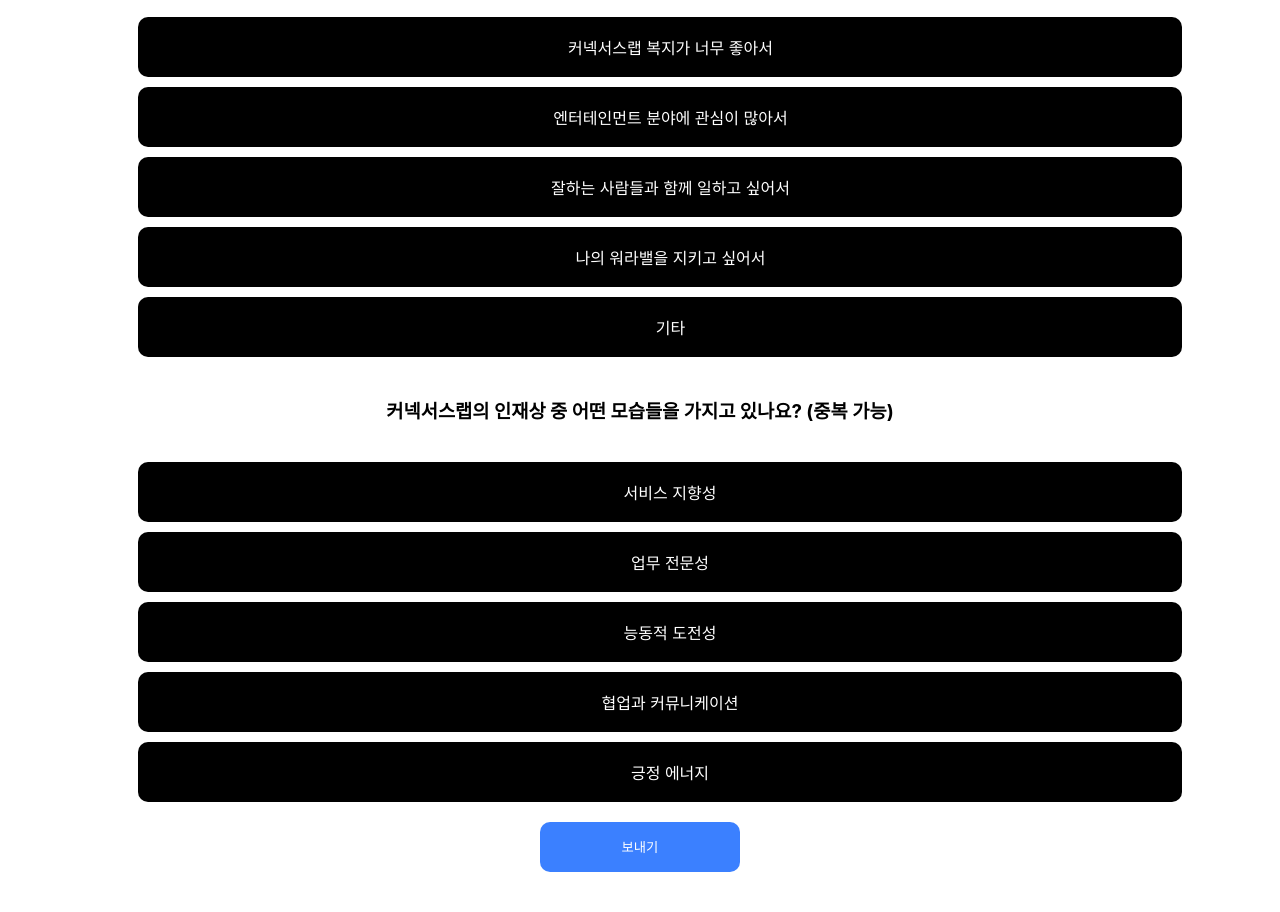
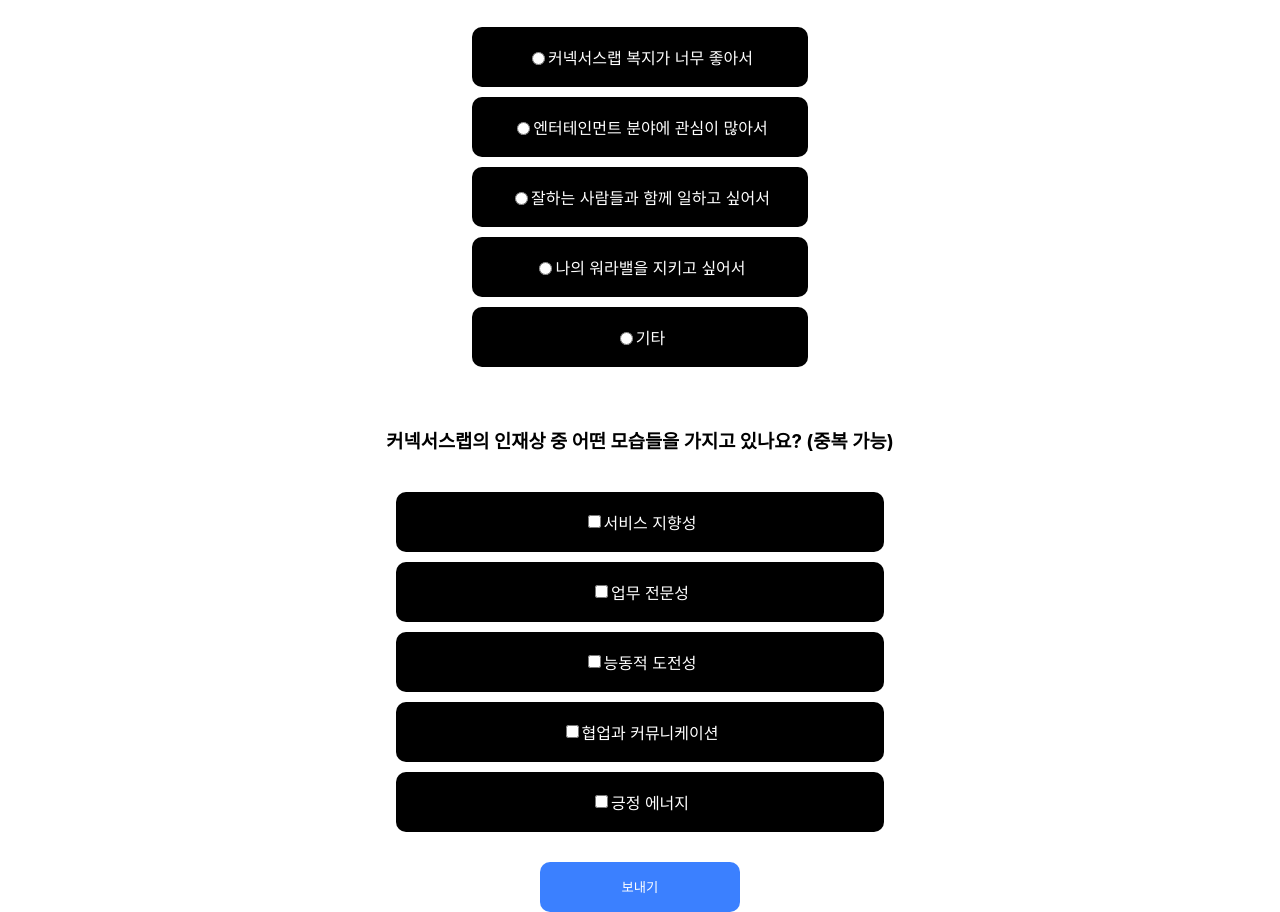
Before and after one commit to HANGYESUK/ConexusLab, a React (Create React App) app: page / in a window 1280 px wide. Shown: the part 460-1372 px from the top of the page. Before the commit the page ends 1332 px from the top, so only its background shows below. Built offline with nearby package versions, Linux system fonts and the light colour scheme.

Commit message:
feat: 로컬스토리지의 데이터 통계자료에 반영, 보내기 버튼 누르면 redux에 설문완료 데이터 반영

```diff
--- a/package.json
+++ b/package.json
@@ -6,6 +6,7 @@
     "@testing-library/jest-dom": "^5.16.2",
     "@testing-library/react": "^12.1.4",
     "@testing-library/user-event": "^13.5.0",
+    "axios": "^0.26.1",
     "react": "^17.0.2",
     "react-dom": "^17.0.2",
     "react-redux": "^7.2.6",
--- a/src/App.css
+++ b/src/App.css
@@ -1,38 +1,3 @@
 .App {
   text-align: center;
 }
-
-.App-logo {
-  height: 40vmin;
-  pointer-events: none;
-}
-
-@media (prefers-reduced-motion: no-preference) {
-  .App-logo {
-    animation: App-logo-spin infinite 20s linear;
-  }
-}
-
-.App-header {
-  background-color: #282c34;
-  min-height: 100vh;
-  display: flex;
-  flex-direction: column;
-  align-items: center;
-  justify-content: center;
-  font-size: calc(10px + 2vmin);
-  color: white;
-}
-
-.App-link {
-  color: #61dafb;
-}
-
-@keyframes App-logo-spin {
-  from {
-    transform: rotate(0deg);
-  }
-  to {
-    transform: rotate(360deg);
-  }
-}
--- a/src/App.js
+++ b/src/App.js
@@ -9,7 +9,7 @@
   return (
     <div className="App">
       <Routes>
-        <Route path='/' element={<Event/>}/>
+        <Route path='/' element={<Event />}/>
         <Route path='/chart' element={<ResponseChart/>}/>
         <Route path='/success' element={<Success/>}/>
       </Routes>
--- a/src/Component/Qustion.css
+++ b/src/Component/Qustion.css
@@ -1,5 +1,4 @@
 .checkContainer {
-    width: 100%;
     height: 40px;
     background-color: black;
     color: white;
@@ -11,7 +10,6 @@
 }
 
 .radioContainer {
-    width: 100%;
     height: 40px;
     background-color: black;
     color: white;
@@ -23,6 +21,6 @@
 }
 
 .questionContainer {
-    width: 80%;
+    width: 100%;
     padding: 10px;
 }
--- a/src/Component/Qustion.js
+++ b/src/Component/Qustion.js
@@ -26,14 +26,11 @@
 
     let state = useSelector((state) => state.radioReducer);
 
-    console.log(state)
-
     let dispatch = useDispatch();
 
     //라디오버튼 체크 여부 확인
     function checked() {
         let check = document.querySelectorAll('input[name="radio"]')
-        console.log(check[0])
         for(let i=0; i<check.length; i++) {
             if(check[i].checked == true) {
                 check[i].parentElement.classList.add('checked')
@@ -52,10 +49,11 @@
                     return (
                         <label>
                             <div className='radioContainer low'>
-                                <input type="radio" key={i} value={item} name="radio" onChange={
+                                <input type="radio" name="radio" id={i} value={item} onChange={
                                     (e)=>{
-                                        dispatch({type : "라디오 추가", isradio : e.target.value})
+                                        console.log(e.target.id)
                                         checked()
+                                        dispatch({type : "라디오 추가", isradio : e.target.id})
                                     }
                                 }></input>
                                 {item}
@@ -71,6 +69,7 @@
 //체크박스 컴포넌트
 function Checkbox(props) {
 
+    //체크박스 체크배열 상태
     let state = useSelector((state) => state.checkReducer);
 
     let dispatch = useDispatch();
@@ -80,7 +79,8 @@
 
     const checkHandler = (e)=>{
         setIscheck(!ischeck);
-        checkItemHandler(e.value, e.checked)
+        console.log(e.name)
+        checkItemHandler(e.name, e.checked)
     }
 
     const checkItemHandler = (value, ischeck)=>{
@@ -96,16 +96,16 @@
         }
     }
 
-    console.log(checkedItems)
 
     return(
         props.qustion.items.map((item, i)=>{
             return (
                 <label>
                     <div className='checkContainer low'>
-                        <input type="checkbox" key={i} value={item} onChange={
+                        <input type="checkbox" name={i} value={item} onChange={
                             (e)=>{
-                                checkHandler(e.currentTarget)
+                                checkHandler(e.target)
+                                // 체크배열 상태를 redux 로 보냄
                                 dispatch({type : "체크추가", checkedItems : checkedItems})
                                 console.log("체크추가 : ", state)
                                 e.currentTarget.parentElement.classList.toggle('checked')
--- a/src/Event.css
+++ b/src/Event.css
@@ -12,8 +12,8 @@
 }
 
 .eventContainer {
-    width: 100%;
     justify-content: center;
+    margin: 10px;
 }
 
 .subBtn {
@@ -30,6 +30,6 @@
     border: 10px solid #3887ff;
 }
 
-input {
+/* input {
     visibility: hidden;
-}
+} */
--- a/src/Event.js
+++ b/src/Event.js
@@ -3,6 +3,7 @@
 import Survey from './survey';
 import './Event.css';
 import { useDispatch, useSelector } from 'react-redux';
+import axios from 'axios';
 
 function Event(props) {
 
@@ -12,11 +13,11 @@
     let dispatch = useDispatch();
 
     //설문 데이터
-    const surveyData = Survey
+    const surveyData = state.surveyReducer
 
 
   return (
-    <div className='surveyContainer'>
+    <div className='surveyContainer colum'>
         <div className='surveyTitle'>
             <h1>{surveyData.payload.title}</h1>
             <img src={surveyData.payload.header_img}/>
@@ -38,13 +39,33 @@
             })
         }
         <button type='submit' onClick={()=>{
+
+            const data = async ()=>{
+                const result = await axios.post("http://event.conexuslab.co.kr/survey/1/answers", {
+                    user_id: "",
+                    value: state
+                })
+                .then((result)=>{console.log(result)})
+                .catch((Error)=>{console.log(Error)})
+            }
+
+            data()
+
+            dispatch({
+                type: "설문완료",
+                payload : { user_id : "한규석",
+                            value: {"1": state.radioReducer,
+                                    "2": state.checkReducer} } })
+
+            window.localStorage.setItem("radio", state.radioReducer);
             let copy = [...state.checkReducer]
             console.log("보내기 버튼 : ", state)
-            window.localStorage.setItem("radio", state.radioReducer);
             for(let i=0; i<copy.length; i++) {
                 window.localStorage.setItem(`check${i}`,  copy[i]);
             }
+
             window.location.href = "/success"
+
         }} className="subBtn">보내기</button>
     </div>
   )
--- a/src/ResponseChart.js
+++ b/src/ResponseChart.js
@@ -5,11 +5,33 @@
 
 function ResponseChart(props) {
 
+    const localStorage = window.localStorage
+
+    // 로컬스토리지 라디오 값
+    const localRadio = localStorage.getItem("radio")
+
+    // 로컬스토리지 체크 값
+    const localCheck = [];
+    for(let i=0; i<localStorage.length - 1; i++) {
+        localCheck[i] = localStorage.getItem(`check${i}`)
+    }
+
+    console.log(localCheck)
+
+    // 리덕스
+    let state = useSelector((state) => state);
+
     // 설문조사 리스트 데이터
-    let surveyData = survey.payload;
+    let surveyData = state.surveyReducer.payload;
 
     // 설문조사 완료 데이터
-    let state = useSelector((state) => state.surveyReducer);
+    let surveyResult = state.surveyResultReducer;
+
+    surveyResult.payload.push({value: { "1": [localRadio], "2": localCheck }})
+
+    console.log(surveyData)
+    console.log(surveyResult)
+
 
 
     //라디오 개수
@@ -43,23 +65,23 @@
 
     //라디오 항목 갯수
     function countRadio() {
-        for(let i=0; i<state.payload.length; i++) {
+        for(let i=0; i<surveyResult.payload.length; i++) {
             //value가 비어져 있을때
-            if(state.payload[i].value["1"] == null) {
+            if(surveyResult.payload[i].value["1"] == null) {
                 continue
             }
             // value가 string형태 일때
-            else if(typeof(state.payload[i].value["1"][0]) == 'string') {
-                let num = Number(state.payload[i].value["1"][0])
+            else if(typeof(surveyResult.payload[i].value["1"][0]) == 'string') {
+                let num = Number(surveyResult.payload[i].value["1"][0])
                 radio[num] += 1
             }
             // 라디오 배열 null 일때
-            else if(state.payload[i].value["1"][0] == null) {
+            else if(surveyResult.payload[i].value["1"][0] == null) {
                 continue
             }
             // 나머지
             else {
-                radio[ state.payload[i].value["1"][0] ] += 1
+                radio[ surveyResult.payload[i].value["1"][0] ] += 1
             }
         }
     }
@@ -71,18 +93,18 @@
 
     //체크박스 항목 갯수
     function countCheck() {
-        for(let i=0; i<state.payload.length; i++) {
+        for(let i=0; i<surveyResult.payload.length; i++) {
             //value가 비어져 있을때
-            if(state.payload[i].value["2"] == null) {
+            if(surveyResult.payload[i].value["2"] == null) {
                 continue
             }
             // 체크 배열 크기보다 클때
-            else if(state.payload[i].value["2"].length > checkPercent.length) {
-                console.log(state.payload[i].value["2"])
+            else if(surveyResult.payload[i].value["2"].length > checkPercent.length) {
+                console.log(surveyResult.payload[i].value["2"])
                 continue
             }
             else {
-                count(state.payload[i].value["2"])
+                count(surveyResult.payload[i].value["2"])
             }
         }
     }
@@ -94,6 +116,7 @@
         for(let i=0; i<item.length; i++) {
             // value가 string형태 일때
             if(typeof(item[i]) == 'string') {
+                console.log(item[i])
                 let num = Number(item[i])
                 check[num] += 1
             }
--- a/src/Success.js
+++ b/src/Success.js
@@ -1,15 +1,17 @@
 import React from 'react';
-import Survey from './survey';
+import { useSelector } from 'react-redux';
 
 function Success() {
 
-    console.log(Survey)
+    const state = useSelector((state)=>state)
 
-    const survey = Survey.payload.blocks
+    // 설문조사 리스트의 블럭들
+    let survey= state.surveyReducer.payload.blocks
 
-    const surveyData = survey[survey.length -1]
+    // 설문조사 리스트 블럭 배열 마지막
+    const surveyData = survey[survey.length - 1]
 
-    console.log(surveyData)
+    console.log(state)
 
     const colum = {
         width: `${surveyData.option.width}%`,
@@ -30,6 +32,7 @@
     }
 
   return (
+
         <div style={colum}>
             <div style={colum}>
                 <h1>{ surveyData.option.submitMsg }</h1>
@@ -39,6 +42,7 @@
                 }}>응답자 통계 보기</button>
             </div>
         </div>
+
   )
 }
 
--- a/src/index.js
+++ b/src/index.js
@@ -2,26 +2,49 @@
 import ReactDOM from 'react-dom';
 import './index.css';
 import App from './App';
+import axios from 'axios';
 import { BrowserRouter } from 'react-router-dom';
 import { Provider } from 'react-redux';
 import { combineReducers, createStore } from 'redux';
 import surveyResult from './surveyResult';
+import Survey from './survey';
+
+
+// 설문조사 리스트(라디오, 체크박스)
+const data = async ()=>{
+  const result = await axios.get("http://event.conexuslab.co.kr/survey/1")
+  .then((result)=>{console.log(result)})
+  .catch((Error)=>{console.log(Error)})
+}
+
+
+let survey = Survey
+
+function surveyReducer(state=survey, action) {
+  let Copy = state
+
+  return Copy;
+}
+
+
+
+
 
 // 라디오버튼 내용
-let isradio = "";
+let isradio = [];
 
 function radioReducer(state=isradio, action) {
 
   let Copy = state
 
   if(action.type === "라디오 추가") {
-    console.log(action.isradio)
-    Copy = action.isradio
+    Copy[0] = action.isradio
+    console.log(Copy)
+    return Copy
   }
   else {
-    console.log(isradio)
+    return Copy
   }
-  return Copy
 }
 
 // 체크박스 내용
@@ -42,25 +65,24 @@
 
 }
 
-//설문조사 데이터
+//설문조사 완료 데이터
 let surveyData = surveyResult;
 
-function surveyReducer(state=surveyData, action) {
+function surveyResultReducer(state=surveyData, action) {
 
-  if(action.type === "체크추가") {
-    console.log(action.checkedItems)
-    checkedItems = action.checkedItems
-    return state
+  let Copy = state;
+
+  if(action.type === "설문완료") {
+    Copy.payload.push(action.payload)
+    return Copy
   }
   else {
-    console.log(state)
+    return Copy
   }
-
-  return state
 
 }
 
-let store = createStore(combineReducers({radioReducer, checkReducer, surveyReducer}));
+let store = createStore(combineReducers({surveyReducer, radioReducer, checkReducer, surveyResultReducer}));
 
 
 
```
Also changed, not shown: 1 other file (tests, documents, lock files or other folders). Lines whose indentation alone changed are shown as unchanged.
